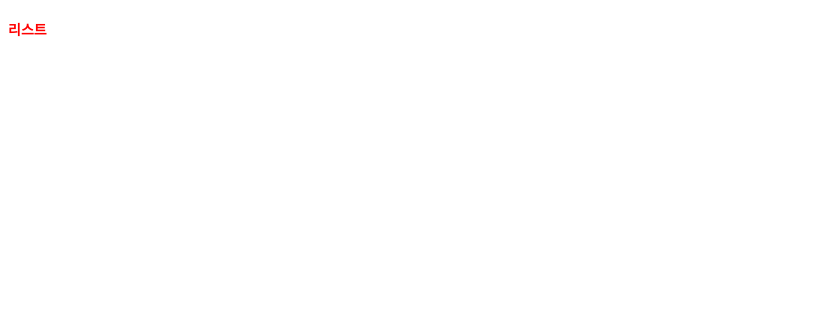
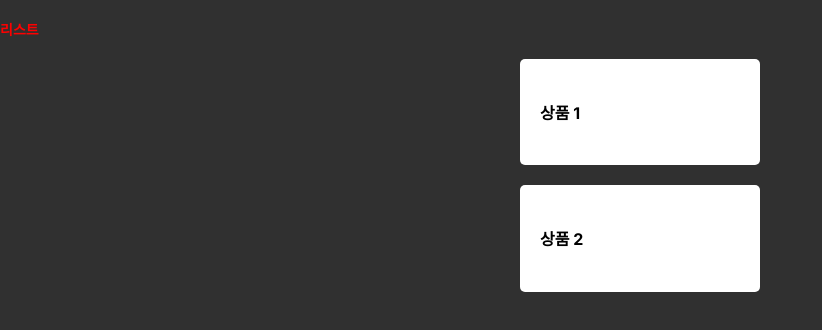
Before and after one commit to castberry10/nextjs-study, a Next.js app in the folder aws-app-fresh/: page /list in a window 1280 px wide. Shown: the top 330 px of the page, without its empty margins (0-822 px from the left). Built offline with nearby package versions, Linux system fonts and the light colour scheme.

Commit message:
Link 사용 / css

```diff
--- a/aws-app-fresh/app/globals.css
+++ b/aws-app-fresh/app/globals.css
@@ -1,3 +1,27 @@
+body{
+	margin : 0;
+	background: #303030;
+	color: white;
+}
 .red{
 	color: red;
 }
+
+.food{
+	margin: 20px auto;
+	width: 200px;
+	background : white;
+	color: black;
+	padding: 20px;
+	border-radius: 5px;
+}
+
+.navbar{
+	background: white;
+	padding: 20px
+}
+
+.navber a{
+	margin-right: 10px;
+	text-decoration: none;
+}
--- a/aws-app-fresh/app/list/page.js
+++ b/aws-app-fresh/app/list/page.js
@@ -4,6 +4,16 @@ export default function List() {
     <div>
 		<h4  style={{color:'red', fontSize:'14px'}}>리스트</h4>
 
+		  <div>
+			  <div className="food">
+			  <h4>상품 1</h4>
+			  </div>
+			  <div className="food">
+			  <h4>상품 2</h4>
+			  </div>
+
+		  </div>
+
 	</div>
   )
 }
--- a/aws-app-fresh/app/page.js
+++ b/aws-app-fresh/app/page.js
@@ -1,3 +1,4 @@
+import Link from "next/link"
 import Image from 'next/image'
 import styles from './page.module.css'
 
@@ -5,6 +6,11 @@ export default function Home() {
 	let name = 'paasrk'
   return (
     <div>
+		  <div className="navbar">
+			  <Link href = "/">홈</Link>
+			  <Link href = "/list">list</Link>
+
+		  </div>
 		<h4 className="title" style={{color:'red', fontSize:'14px'}}>안녕</h4>
 		<p className="title-sub">by {name}</p>
 	</div>
```
